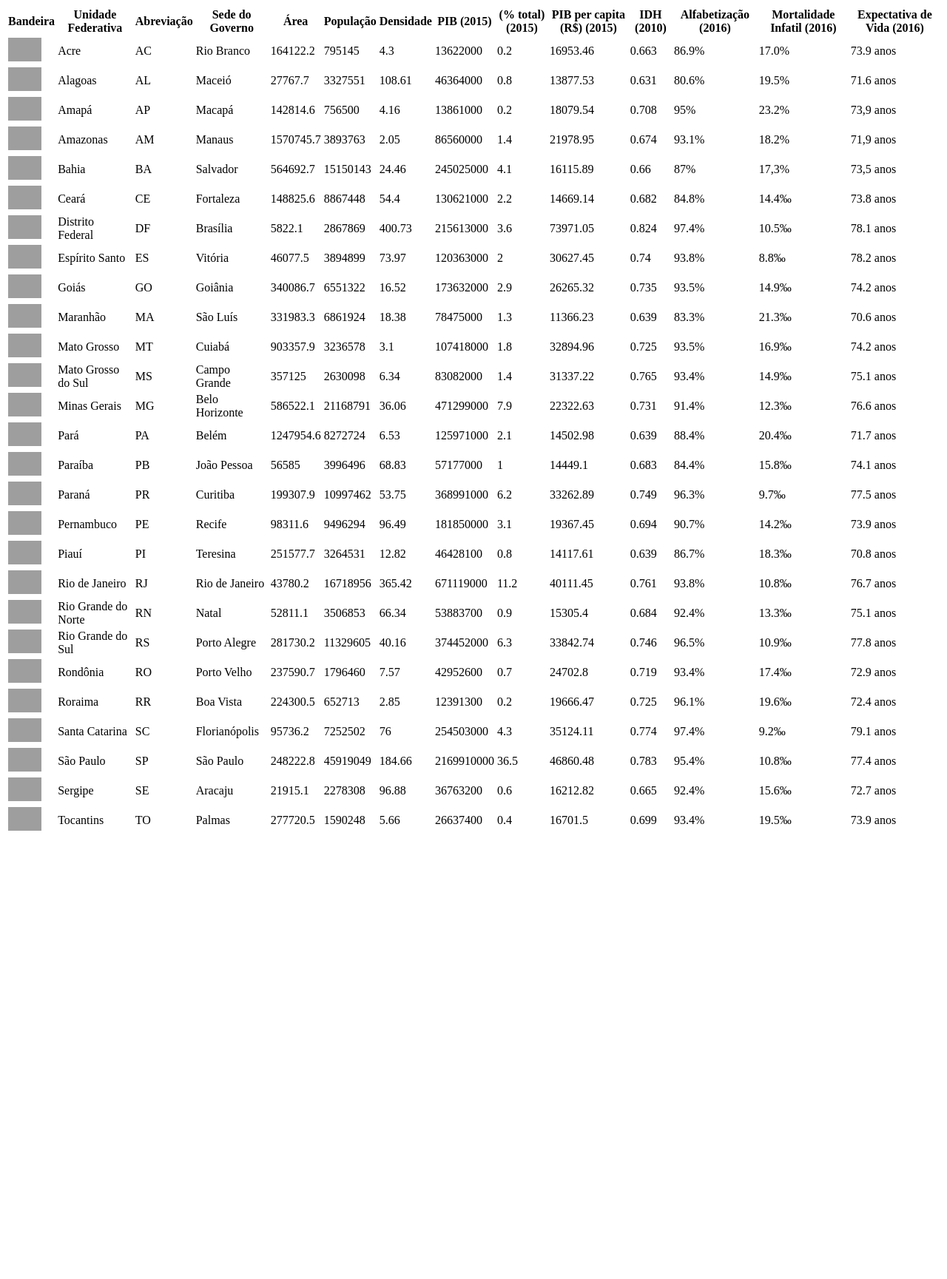
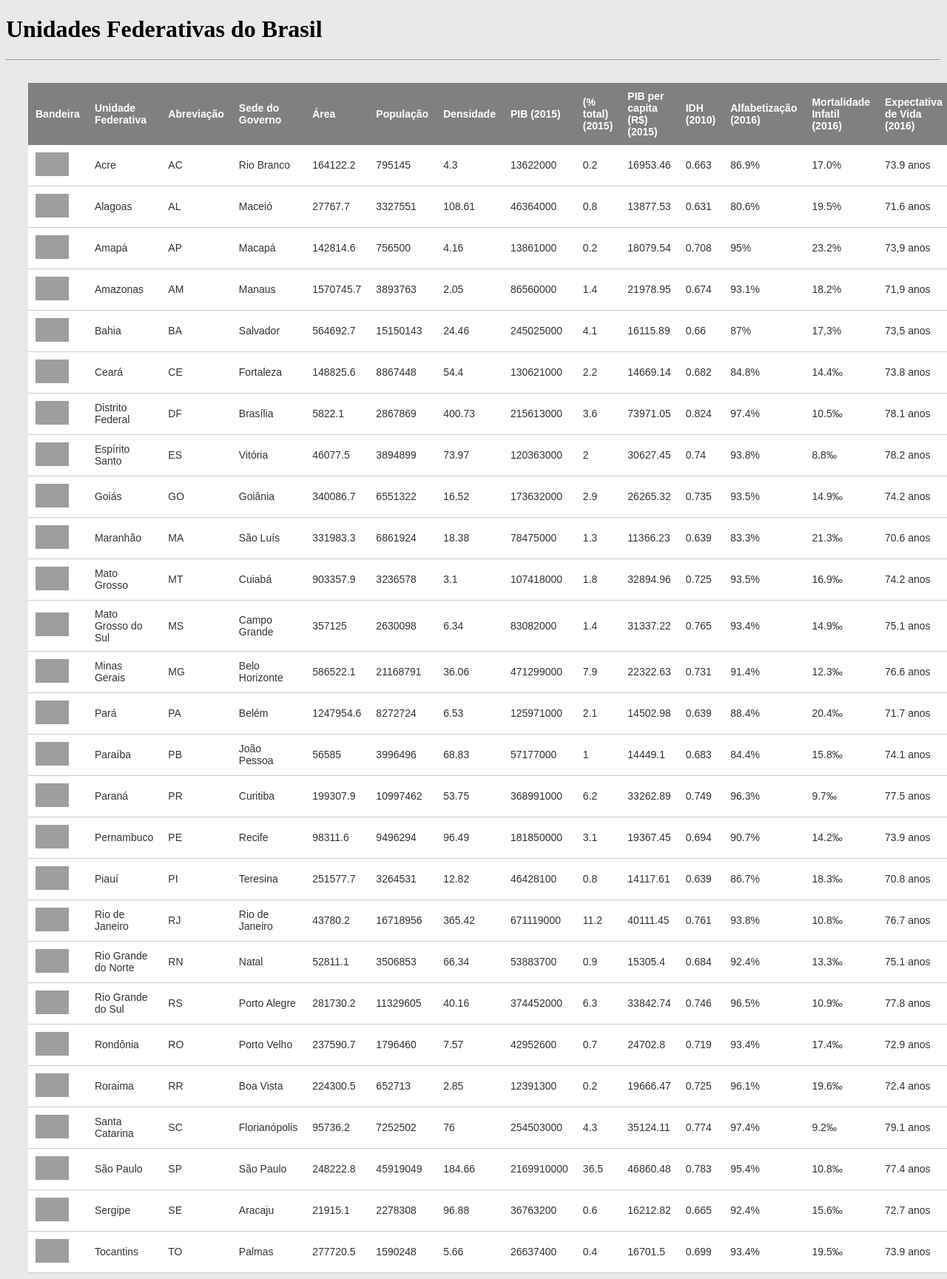
Before and after one commit to MariatTolentino/lista-ufs, a PHP site: page / in a window 1280 px wide. Shown: the whole page at 74% size. Before the commit the page ends 1123 px from the top, so only its background shows below. Run offline with PHP 8.4, Linux system fonts and the light colour scheme; grey boxes are pictures that could not be loaded.

Commit message:
feat: third

```diff
--- a/index.php
+++ b/index.php
@@ -6,6 +6,43 @@
   <meta name="viewport" content="width=device-width, initial-scale=1.0">
   <title>Lista php</title>
 </head>
+
+<h1>Unidades Federativas do Brasil</h1>
+
+  <hr>
+
+  <style>
+
+  hr {
+  margin-bottom: 30px;
+  }
+
+  body {
+    background-color: #e9e9e9;
+  }
+
+  table {
+    font-family: navajowhite, sans-serif;
+    font-size: 14px;
+    color: #333;
+    border-collapse: collapse;
+    margin-right: 40px;
+    margin-left: 30px;
+  }
+
+  table th {
+    background-color: gray;
+    color: white;
+    font-weight: bold;
+    padding: 10px;
+    text-align: left;
+  }
+
+  table td {
+    padding: 10px;
+    border-bottom: 1px solid #ccc;
+  }
+</style>
 
 <body>
 
```
